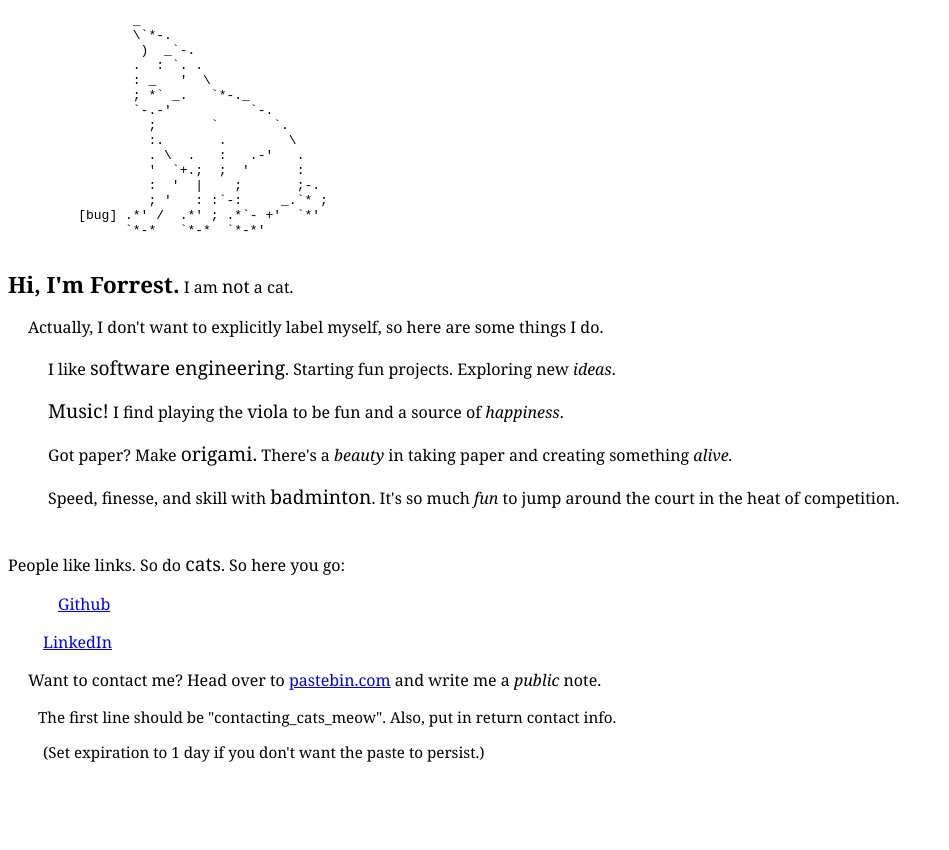
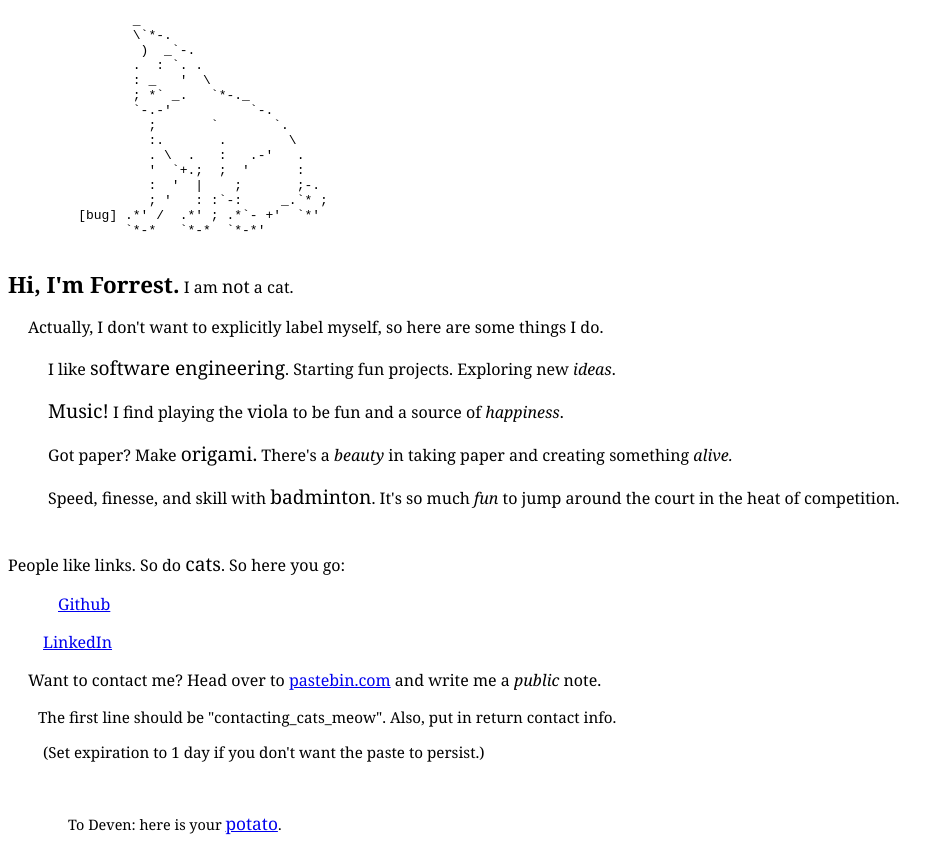
Before and after one commit to floryst/floryst.github.io, a plain HTML site: page index.html in a window 1280 px wide. Shown: the whole page, without its empty margins (0-949 px from the left). Before the commit the page ends 800 px from the top, so only its background shows below. Drawn offline with Linux system fonts and the light colour scheme.

Commit message:
hi deven

```diff
--- a/index.html
+++ b/index.html
@@ -48,5 +48,6 @@
 		<p style='margin-left: 20px;'>Want to contact me? Head over to <a href='http://pastebin.com'>pastebin.com</a> and write me a <em>public</em> note.</p>
 		<p style='margin-left: 30px;font-size:0.95em;'>The first line should be "contacting_cats_meow". Also, put in return contact info.</p>
 		<p style='margin-left: 35px;font-size: 0.95em;'>(Set expiration to 1 day if you don't want the paste to persist.)</p>
+		<p style='margin-left: 60px;margin-top: 50px;font-size:0.9em;'>To Deven: here is your <span style='font-size:1.2em;'><a href='http://drdesai.github.io/'>potato</a></span>.</p>
 	</body>
 </html>
```
